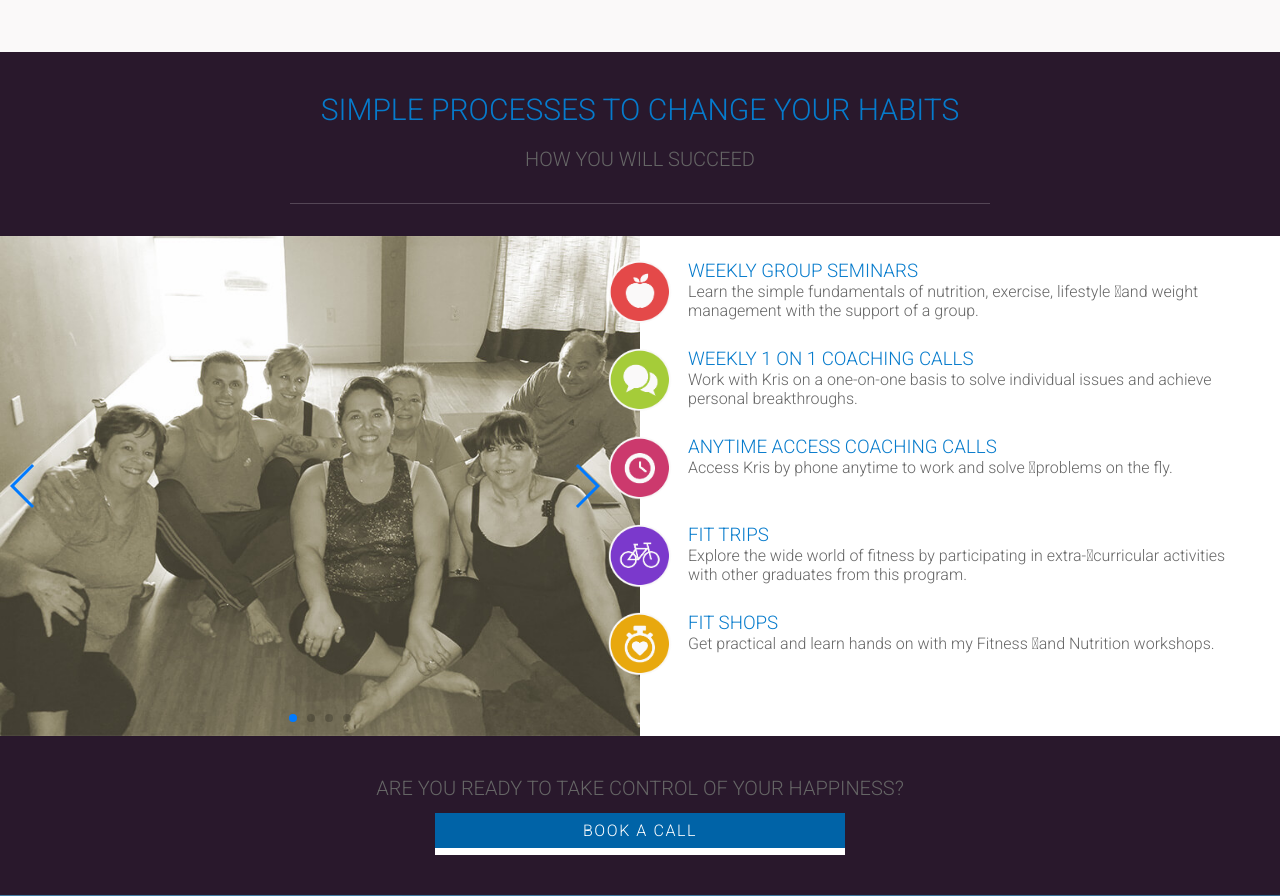
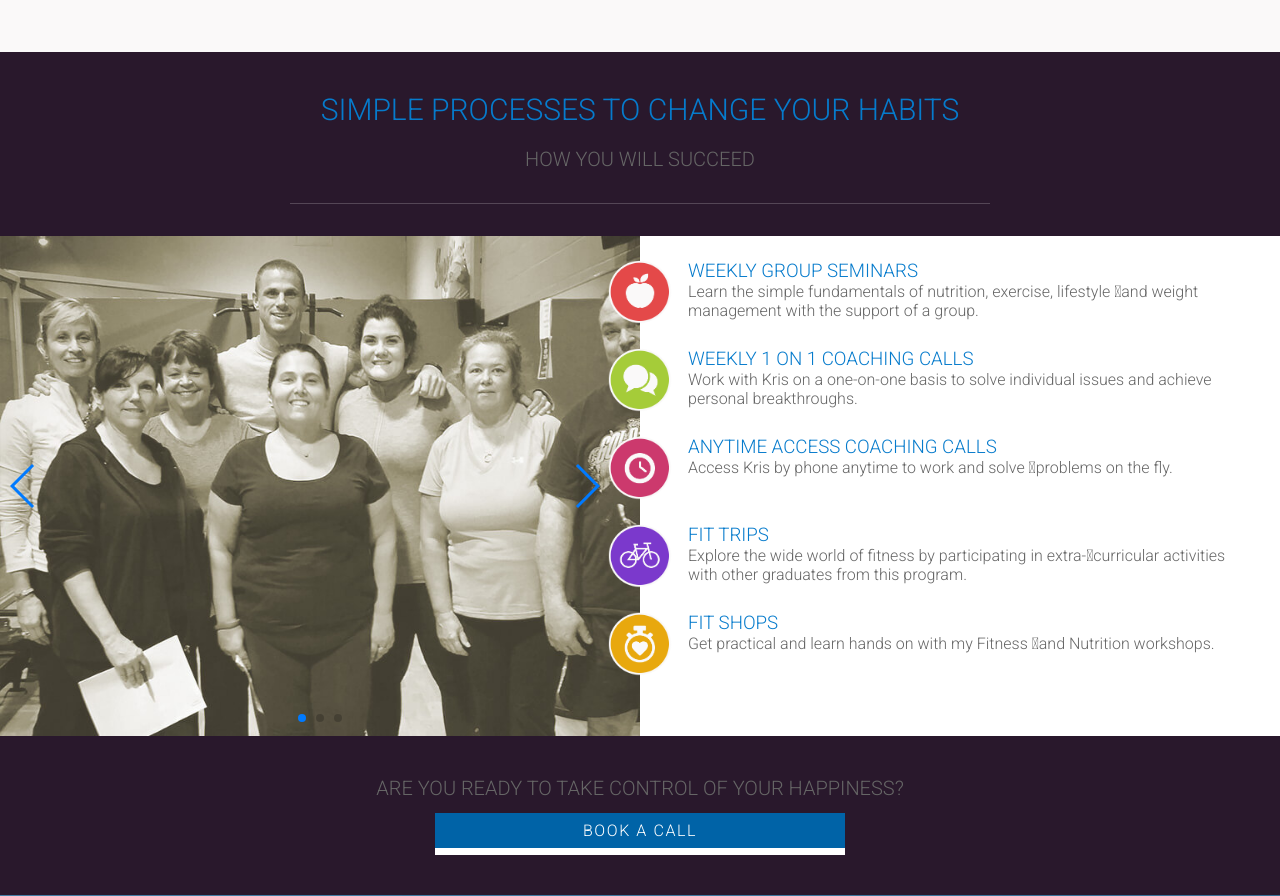
Before and after one commit to melanieleduc/freedom13, a PHP site: page / in a window 1280 px wide. Shown: the part 807-1703 px from the top of the page. Run offline with PHP 8.4, Linux system fonts and the light colour scheme.

Commit message:
remove image 1 in first slider (process section)

```diff
--- a/index.php
+++ b/index.php
@@ -107,7 +107,6 @@
           <div class="process-steps__slider">
             <div class="swiper-container">
                 <ul class="swiper-wrapper slider">
-                  <li class="swiper-slide"><img src="assets/images/gallery-1/group_1.jpg"></li>
                   <li class="swiper-slide"><img src="assets/images/gallery-1/group_2.jpg"></li>
                   <li class="swiper-slide"><img src="assets/images/gallery-1/group_3.jpg"></li>
                   <li class="swiper-slide"><img src="assets/images/gallery-1/group_4.jpg"></li>
```
